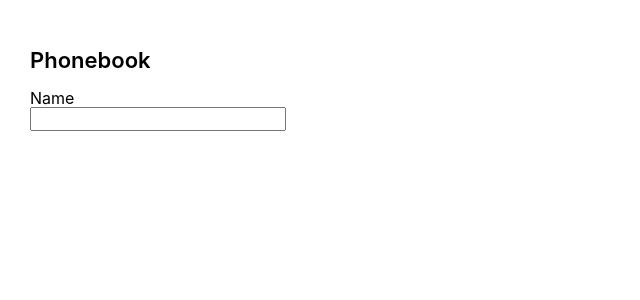
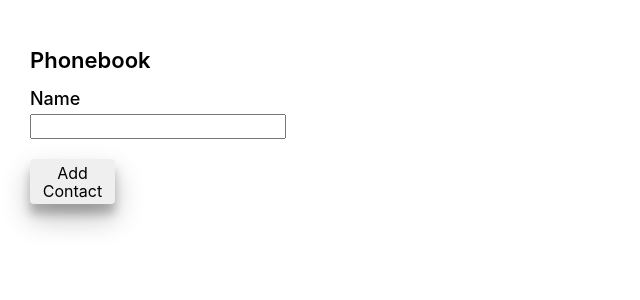
Before and after one commit to DanyilYatskov/goit-react-hw-02-phonebook, a React (Create React App) app: page / in a window 1280 px wide. Shown: the top 300 px of the page, without its empty margins (0-640 px from the left). Built offline with nearby package versions, Linux system fonts and the light colour scheme.

Commit message:
changing input

```diff
--- a/src/components/Form/Button/Button.js
+++ b/src/components/Form/Button/Button.js
@@ -2,16 +2,12 @@ import React from 'react';
 import PropTypes from 'prop-types';
 import styles from './button.module.scss';
 
-const Button = onClickHandler => {
+const Button = ({ name }) => {
   return (
-    <button className={styles.button} type="button" onClick={onClickHandler}>
-      Add Contact
+    <button className={styles.button} type="Submit">
+      {name}
     </button>
   );
 };
 
 export default Button;
-
-Button.propTypes = {
-  onClickHandler: PropTypes.func.isRequired,
-};
--- a/src/components/Form/Form.js
+++ b/src/components/Form/Form.js
@@ -1,9 +1,10 @@
 import React, { Component } from 'react';
+import { v4 as uuidv4 } from 'uuid';
 //import PropTypes from 'prop-types';
 import Input from './Input/';
 import Button from './Button/';
 import Section from '../Section';
-//import styles from './section.module.scss';
+import styles from './form.module.scss';
 
 class Form extends Component {
   static defaultProps = {
@@ -15,13 +16,43 @@ class Form extends Component {
     contacts: this.props.contacts,
     name: this.props.name,
   };
+  nameInputId = uuidv4();
+  handleChange = event => {
+    this.setState({ name: event.target.value });
+  };
+  addContact = ({ name }) => {
+    const contact = {
+      id: uuidv4(),
+      name: name,
+    };
+
+    this.setState(({ contacts }) => ({
+      contacts: [contact, ...contacts],
+    }));
+  };
+  handleSubmit = event => {
+    event.preventDefault();
+
+    this.addContact(this.state);
+
+    this.setState({ name: '' });
+  };
   render() {
+    const { name } = this.state;
     return (
-      <div>
+      <>
         <Section title="Phonebook">
-          <Input />
+          <form className="TodoEditor" onSubmit={this.handleSubmit}>
+            <Input
+              inputName="name"
+              value={name}
+              inputId={this.nameInputId}
+              handleChange={this.handleChange}
+            />
+            <Button name="Add Contact" />
+          </form>
         </Section>
-      </div>
+      </>
     );
   }
 }
--- a/src/components/Form/Input/Input.js
+++ b/src/components/Form/Input/Input.js
@@ -1,17 +1,21 @@
 import React from 'react';
 import PropTypes from 'prop-types';
-//import styles from './section.module.scss';
+import styles from './input.module.scss';
 
-const Input = () => {
+const Input = ({ inputId, handleChange, inputName, value }) => {
   return (
-    <label>
+    <label className={styles.label} htmlFor={inputId}>
       Name
       <input
+        className={styles.input}
         type="text"
-        name="name"
+        name={inputName}
         pattern="^[a-zA-Zа-яА-Я]+(([' -][a-zA-Zа-яА-Я ])?[a-zA-Zа-яА-Я]*)*$"
         title="Имя может состоять только из букв, апострофа, тире и пробелов. Например Adrian, Jacob Mercer, Charles de Batz de Castelmore d'Artagnan и т. п."
         required
+        value={value}
+        id={inputId}
+        onChange={handleChange}
       />
     </label>
   );
--- a/src/components/Form/Input/input.module.scss
+++ b/src/components/Form/Input/input.module.scss
@@ -0,0 +1,11 @@
+.label {
+  font-size: 18px;
+  display: block;
+  font-weight: 500;
+  margin-bottom: 20px;
+}
+.input {
+  margin-top: 5px;
+  display: block;
+  font-size: 16px;
+}
```
Also changed, not shown: src/components/Form/form.module.scss (added).
